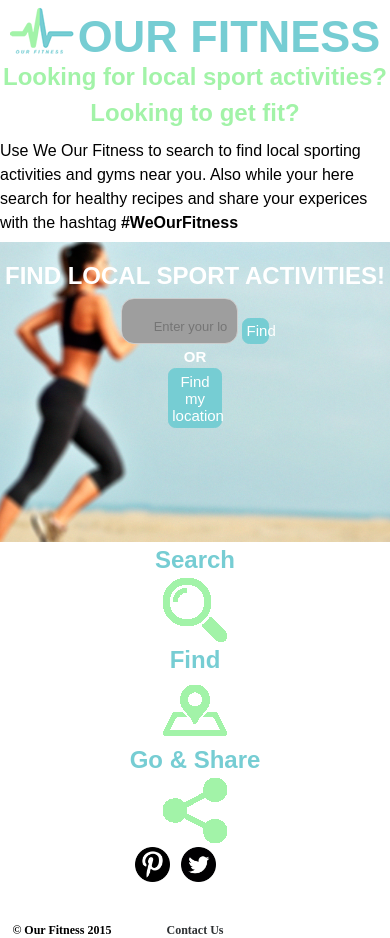
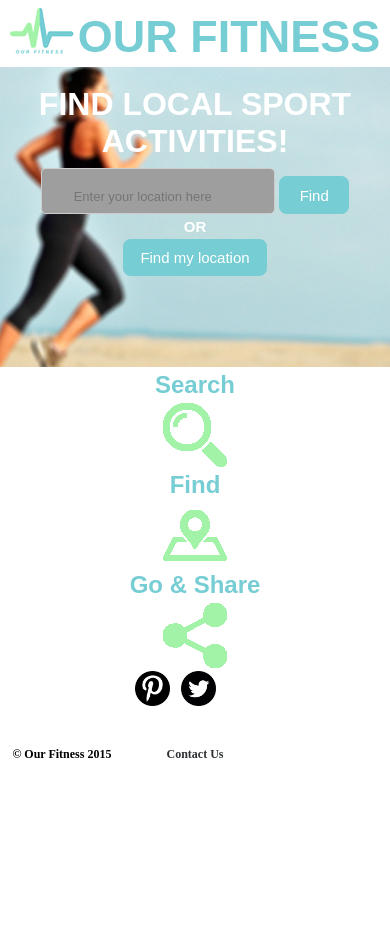
Before and after one commit to RachelSeale/ourFitness, a PHP site: page /finalProject/ in a window 390 px wide. Shown: the part 55-993 px from the top of the page. After the commit the page ends 813 px from the top, so only its background shows below. Run offline with PHP 8.4, Linux system fonts and the light colour scheme; some libraries are stand-ins or nearby versions; grey boxes are pictures that could not be loaded.

Commit message:
added mobile and tablet breakpoints

```diff
--- a/css/index.css
+++ b/css/index.css
@@ -404,11 +433,17 @@ nav {
 
 /*Main page search input*/
 .searchLocationForm input[type=text] {
-  background: white url(../images/locationSearchIcon.png) no-repeat 0px center;
+  background: white url(../images/icons/userMarker.png) no-repeat 0px center;
   padding: 20px 10px 9px 32px;
   margin-top: 2%;
   width: 30%;
   font-size: 13px; }
+  @media screen and (max-width: 500px) {
+    .searchLocationForm input[type=text] {
+      width: 60%; } }
+@media screen and (max-width: 500px) {
+  .searchLocationForm h2 {
+    font-size: 32px; } }
 
 .content .searchLocationForm {
   padding-top: 5%; }
@@ -428,9 +463,9 @@ input[type=password] {
   padding: 9px 10px 9px 32px;
   margin-top: 2%;
   width: 30%;
-  -webkit-border-radius: 1em;
-  -moz-border-radius: 1em;
-  border-radius: 1em;
+  -webkit-border-radius: 5px;
+  -moz-border-radius: 5px;
+  border-radius: 5px;
   -webkit-transition: all .5s;
   -moz-transition: all .5s;
   transition: all .5s; }
@@ -496,6 +531,15 @@ input[type=submit],
 
 .locationBtn {
   width: 14%; }
+  @media screen and (max-width: 500px) {
+    .locationBtn {
+      width: 37%;
+      padding: 2.4%; } }
+
+@media screen and (max-width: 500px) {
+  .searchLocationBtn {
+    width: 18%;
+    padding: 2.4%; } }
 
 /* Log in Form */
 .login-form {
@@ -708,6 +761,9 @@ footer {
     color: #000000;
     font-family: "Solomon", Arial, Helvetica, sans-serif;
     padding-bottom: 2%; }
+    @media screen and (max-width: 500px) {
+      .welcome-info p {
+        display: none; } }
     .welcome-info p a {
       text-decoration: none;
       color: black; }
@@ -716,6 +772,9 @@ footer {
     font-family: "Solomon", Arial, Helvetica, sans-serif;
     color: #A2F3A8;
     margin: -2% 0% 2% 0%; }
+    @media screen and (max-width: 500px) {
+      .welcome-info h2 {
+        display: none; } }
 
 .search-location .content {
   text-align: center;
--- a/css/index.scss
+++ b/css/index.scss
@@ -17,6 +17,10 @@ $sky-blue: #76cdd3;
 $pastel-pink: #ed7aad;
 $font-family: "Solomon", Arial, Helvetica, sans-serif;
 
+
+$tablet: new-breakpoint(max-width 750px  4);
+$phablet: new-breakpoint(max-width 650px  2);
+$mobile: new-breakpoint(max-width 500px 1);
 /* Global Reset */
 * {
   margin: 0;
@@ -65,11 +69,16 @@ body {
 /* HOMEPAGE */
 
 .welcome-info {
+
   @include span-columns(12);
       p {
         color: $black;
         font-family: $font-family;
         padding-bottom: 2%;
+
+      @include media($mobile) {
+        display: none;
+      }
 
         a {
           text-decoration: none;
@@ -82,7 +91,12 @@ body {
         font-family: $font-family;
         color: $pastel-green;
         margin: -2% 0% 2% 0%;
+
+      @include media($mobile) {
+        display: none;
       }
+
+    }
 }
 
 
--- a/css/recipe.scss
+++ b/css/recipe.scss
@@ -16,8 +16,6 @@
   @include outer-container;
   margin: 0 auto;
   line-height: 1.5;
-  $tablet: new-breakpoint(max-width 660px  4);
-  $mobile: new-breakpoint(max-width 500px 1);
 
     h1,
    	h2,
@@ -46,12 +44,27 @@
 	margin: 0 2% 2% 2%;
 }
 
+.search-recipe-page p{
+  @include media($mobile) {
+    display: none;
+  }
+}
+
 .list-of-recipes {
 	@include outer-container;
 
-    .recipe {
+  @include media($phablet) {
+    margin-left: 10%;
+    margin-right: 10%;
+  }
+
+  @include media($mobile) {
+    margin-left: 0%;
+    margin-right: 0%;
+  }
+  .recipe {
         @include span-columns(4);
-        @include omega(3n);
+        margin-right: 1.5%;
         margin-top: 2%;
         margin-bottom: 4%;
         -webkit-border-radius:0 0 7px 7px;
@@ -59,6 +72,15 @@
         -webkit-box-shadow: 1px 1px 4px rgba(0,0,0,0.3);
         -moz-box-shadow: 1px 1px 4px rgba(0,0,0,0.3);
         box-shadow: 1px 1px 4px rgba(0,0,0,0.3);
+
+        @include media($tablet) {
+          @include span-columns(2);
+          @include omega(2n);
+        }
+
+        @include media($phablet) {
+          @include span-columns(2);
+        }
 
         .name {
             width:100%;
--- a/css/searchInput.scss
+++ b/css/searchInput.scss
@@ -1,13 +1,22 @@
 
 /*Main page search input*/
 .searchLocationForm{
-
 	input[type=text] {
-		background: white url(../images/locationSearchIcon.png) no-repeat 0px center;
+		background: white url(../images/icons/userMarker.png) no-repeat 0px center;
 		padding: 20px 10px 9px 32px;
 		margin-top: 2%;
 		width: 30%;
 		font-size: 13px;
+
+	 @include media($mobile) {
+        width: 60%;
+      }
+	}
+
+	h2 {
+		@include media($mobile) {
+        font-size: 32px;
+      }
 	}
 }
 
@@ -36,9 +45,9 @@ input[type=password] {
 	margin-top: 2%;
 	width: 30%;
 
-	-webkit-border-radius: 1em;
-	-moz-border-radius: 1em;
-	border-radius: 1em;
+	-webkit-border-radius: 5px;
+	-moz-border-radius: 5px;
+	border-radius: 5px;
 
 	-webkit-transition: all .5s;
 	-moz-transition: all .5s;
@@ -121,6 +130,18 @@ input[type=submit],
 
 .locationBtn{
 	width: 14%;
+
+	@include media($mobile) {
+		width: 37%;
+		padding: 2.4%;
+	}
+}
+
+.searchLocationBtn {
+	@include media($mobile) {
+        width: 18%;
+		padding: 2.4%;
+	}
 }
 
 /* Log in Form */
--- a/css/trends.scss
+++ b/css/trends.scss
@@ -7,6 +7,7 @@ header {
 
 .instafeed img {
 		padding: 15px;
+		width: 100%;
 }
 
 .insta-images {
@@ -21,6 +22,10 @@ header {
 	-moz-box-shadow: 1px 1px 4px rgba(0,0,0,0.3);
 	box-shadow: 1px 1px 4px rgba(0,0,0,0.3);
 
+	@include media($tablet) {
+		@include span-columns(4);
+  	}
+
 	.fa-heart {
 		color: $pastel-pink;
 		padding-right: 4px;
--- a/recipe.php
+++ b/recipe.php
@@ -16,7 +16,7 @@
 	  		<h2> Looking for healthy recipes? Looking to get fit? </h2>
 		</header>
 
-		<section class="site">
+		<section class="site search-recipe-page">
 				<form class="search-recipes form-wrapper" action='./search.php' method='get'>
 					<input type='text' name='search' size='50' placeholder="Search recipes"/>
 					<input type='submit' value='Search'/>
--- a/trends.php
+++ b/trends.php
@@ -23,12 +23,15 @@
 
 
 		<script type="text/javascript" src="js/instafeed.min.js"></script>
+		<script src="//ajax.googleapis.com/ajax/libs/jquery/1.11.1/jquery.min.js"></script>
+		<script type="text/javascript" src="js/nav.js"></script>
 		<script type="text/javascript">
 		    var userFeed = new Instafeed({
 		        get: 'user',
 		        userId: 1582417946,
 		        resolution: 'low_resolution',
 		        accessToken: '1582417946.467ede5.5af2eb172d8b44778708310f7319403b',
+		        sortBy: 'most-liked',
 		        limit: 60,
 		        template: '<div class="insta-images"><a href={{link}}><img src={{image}}></a><p><i class="fa fa-heart lv"></i>{{likes}} {{caption}}</p></div>'
 
```
Also changed, not shown: other parts of css/index.css (+43 -5 lines), 1 other file.
